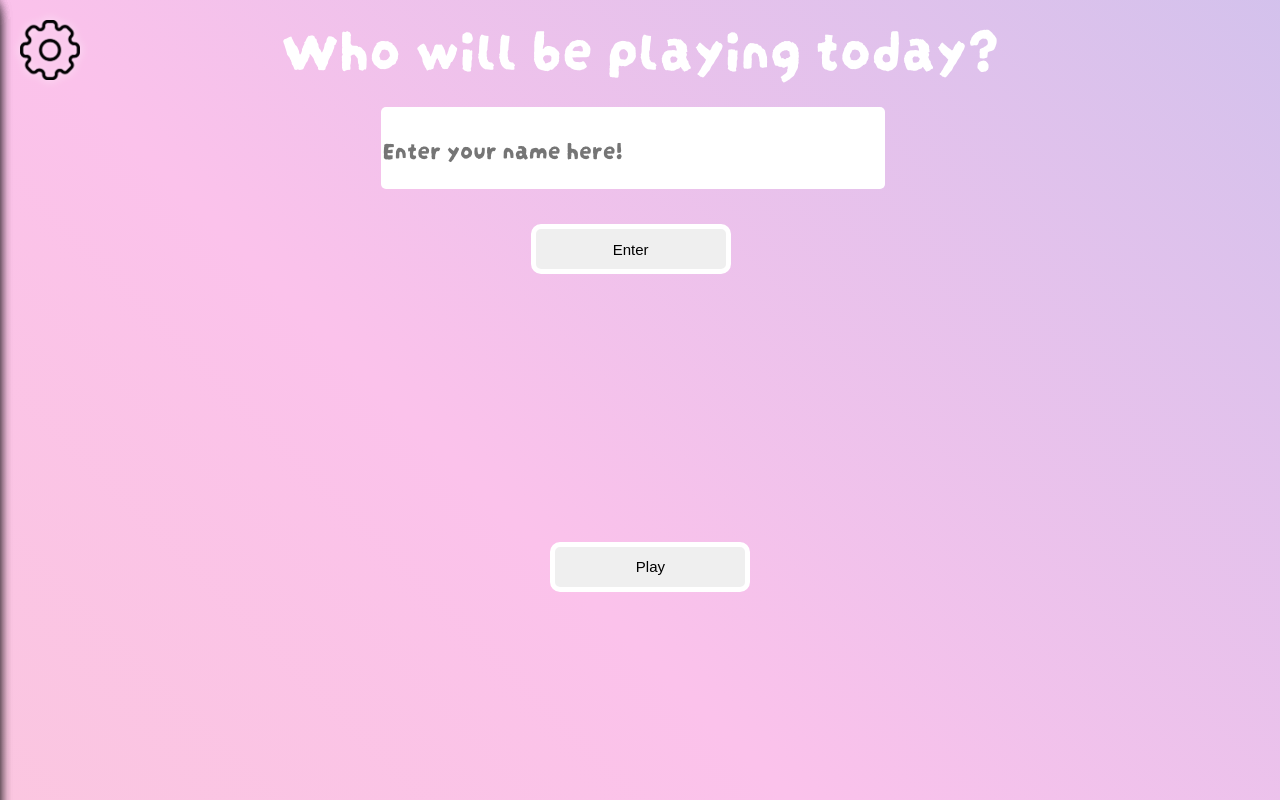
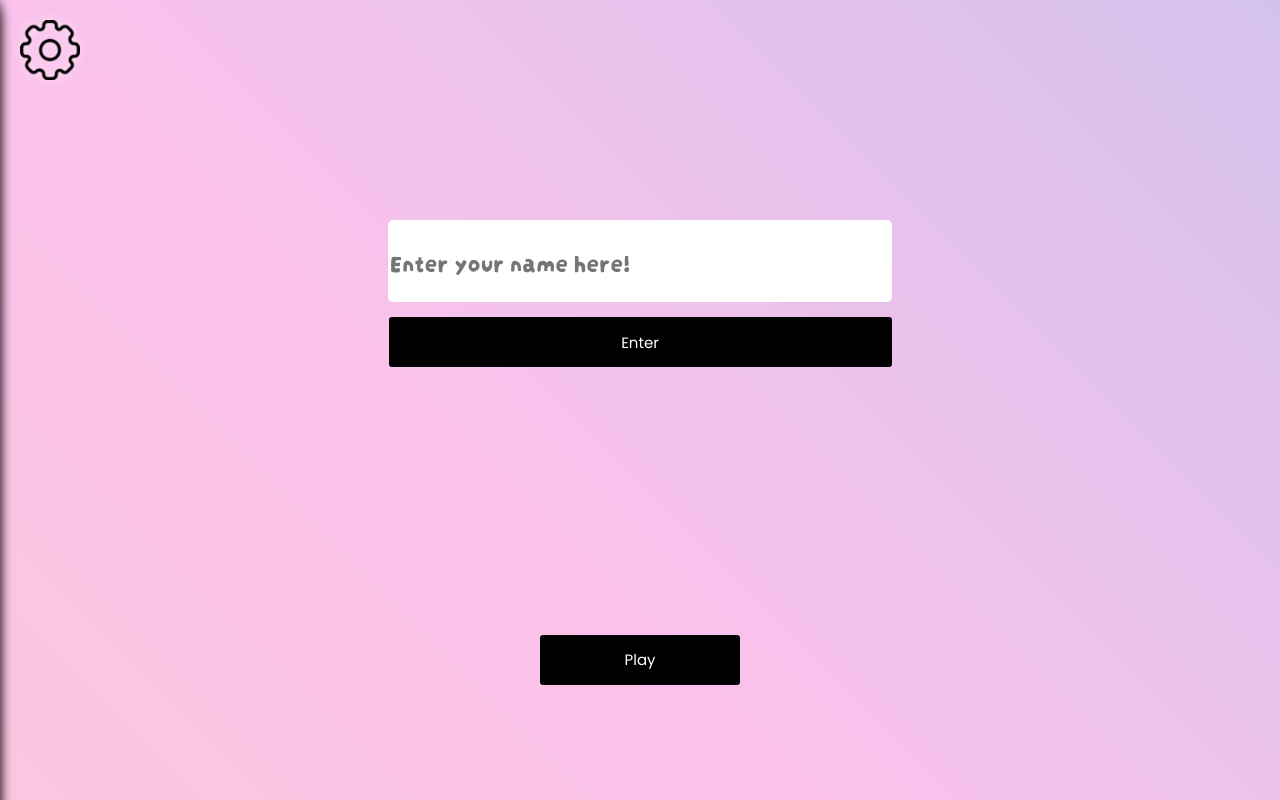
Before and after one commit to Anonymoose457/ThematicProject, a plain HTML site: page public/name.html in a window 1280 px wide. Drawn offline with Linux system fonts and the light colour scheme.

Commit message:
Changed styling of name page and how the error message works

```diff
--- a/public/css/name.css
+++ b/public/css/name.css
@@ -1,5 +1,6 @@
 body{
     margin: 0;
+    text-align: center;
     background-color:#118ed6 ;
 }
 
@@ -11,7 +12,7 @@ body{
 #form-container{
     display: flex;
     justify-content: center;
-    position: relative;
+
 }
 
 /*WHERE NAMES WILL BE DISPLAYED*/
@@ -41,10 +42,13 @@ body{
 #placeholder8{visibility: hidden;}
 
 
+
+
 #name-label{
-    font-family: Darumadrop;
+    font-family: 'Darumadrop';
     font-size: 60px;
     color: white;
+
 }
 
 .name-input{
@@ -52,58 +56,58 @@ body{
     justify-content: center;
 
     position: relative;
-    left: 100px;
-    right: 100px;
-    margin: 20px 0;
 
-    border: none;
+    margin: 220px 0 5px;
+
+    border-style: initial;
     border-radius: 5px;
     width: 500px;
     height: 80px;
 }
 
 .name-input::placeholder{
-    font-family: Darumadrop;
+    font-family: 'Darumadrop';
     font-size: 25px;
+
 }
 
 input[type="text"]{
     font-size: 25px;
-    font-family: Darumadrop;
+    font-family: 'Darumadrop';
 }
 
 #name-btn{
+    font-family: 'Poppins';
+    color: white;
     text-align: center;
     font-size:15px;
 
-    position: relative;
-    left: 250px;
-
-    width: 200px;
+    width: 503px;
     height: 50px;
 
-    margin-top: 15px;
-
-    border: 5px white solid;
-    border-radius: 10px;
+    margin-top: 10px;
+    background-color: black;
+    border-radius: 3px;
+    border: none;
 
     cursor: pointer;
 }
+
 
 #play-btn{
     text-align: center;
     font-size:15px;
 
-    position: relative;
-    left: 43%;
-
     width: 200px;
     height: 50px;
 
 
-    border: 5px white solid;
-    border-radius: 10px;
+    border: none;
+    border-radius: 3px;
 
+    font-family: 'Poppins';
+    color: white;
+    background-color: black;
 
     cursor: pointer;
 }
@@ -126,7 +130,7 @@ input[type="text"]{
 #error-msg{
     position: relative;
     top: 8px;
-    font-family: Satoshi;
+    font-family: 'Satoshi';
     margin: 0;
 
     font-size: 20px;
--- a/public/javascript/name.js
+++ b/public/javascript/name.js
@@ -27,7 +27,7 @@ document.addEventListener("DOMContentLoaded", function() {
         //Name length validation check as long names will overflow onto the adjacent div
         if(userName.value.length > 16 || userName.value == ""){
             error.style.visibility = "visible";
-            error.style.position = "static";
+
 
             errorMsg.textContent = "Name must be shorter than 16 characters!";
             userName.textContent = "";
@@ -35,7 +35,6 @@ document.addEventListener("DOMContentLoaded", function() {
         }
         else{
             error.style.visibility = "hidden";
-            error.style.position = "absolute";
         }
 
         nameArray.forEach((name) => {
@@ -59,7 +58,6 @@ document.addEventListener("DOMContentLoaded", function() {
     function numOfPlayers(){
         if(playersNum < 3){
             error.style.visibility = "visible";
-            error.style.position = "static";
 
             errorMsg.textContent = "Player number is insufficient to start the game.";
             userName.textContent = "";
--- a/public/name.html
+++ b/public/name.html
@@ -3,6 +3,7 @@
 <head>
     <meta charset="UTF-8">
     <meta name="viewport" content="width=device-width, initial-scale=1.0">
+    <link href="https://fonts.googleapis.com/css2?family=Poppins:wght@400;600&display=swap" rel="stylesheet">
     <link rel="stylesheet" href="./css/background.css">
     <link rel="stylesheet" href="./css/name.css">
     <link rel="stylesheet" href="./css/menu.css">
@@ -18,9 +19,8 @@
 
     <div id="form-container">
         <form id="name-form" action="">
-            <label id="name-label" for="name">Who will be playing today?</label>
-            <input class="name name-input" id="name-input" type="text" placeholder="Enter your name here!" autocomplete="off">
-            <button type="submit" id="name-btn">Enter</button>
+                <input class="name name-input" id="name-input" type="text" placeholder="Enter your name here!" autocomplete="off">
+                <button type="submit" id="name-btn">Enter</button>
         </form>
     </div>
 
```
